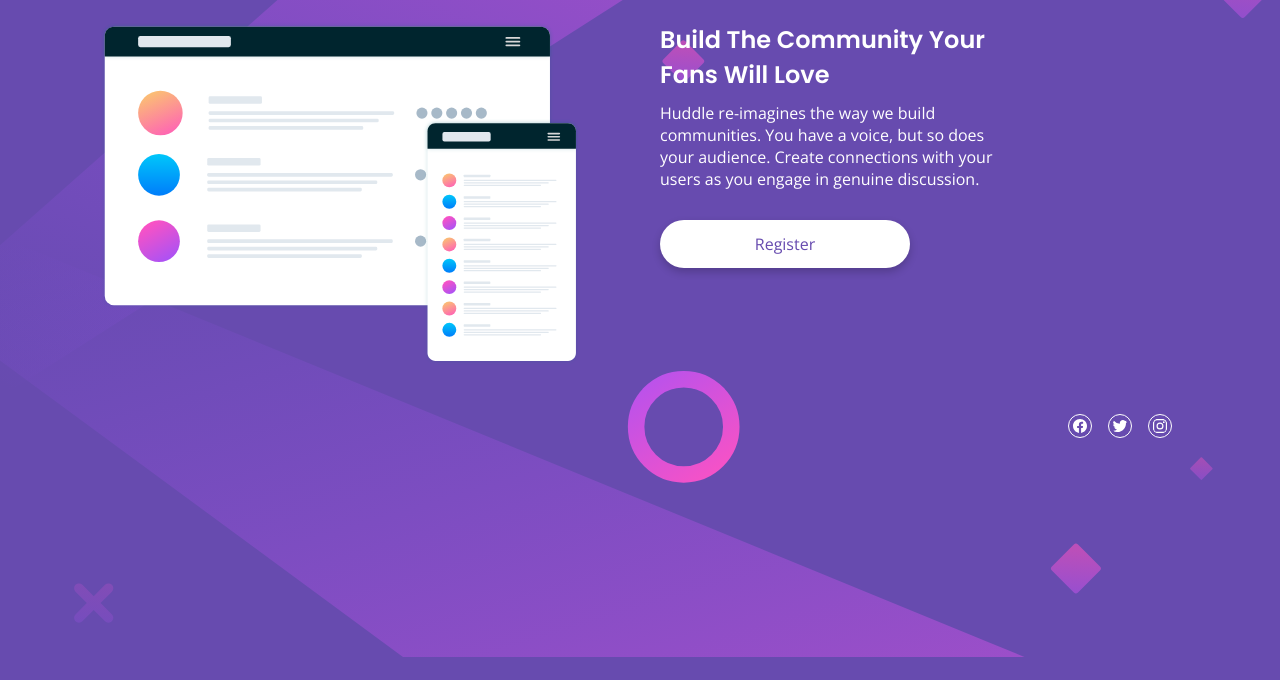
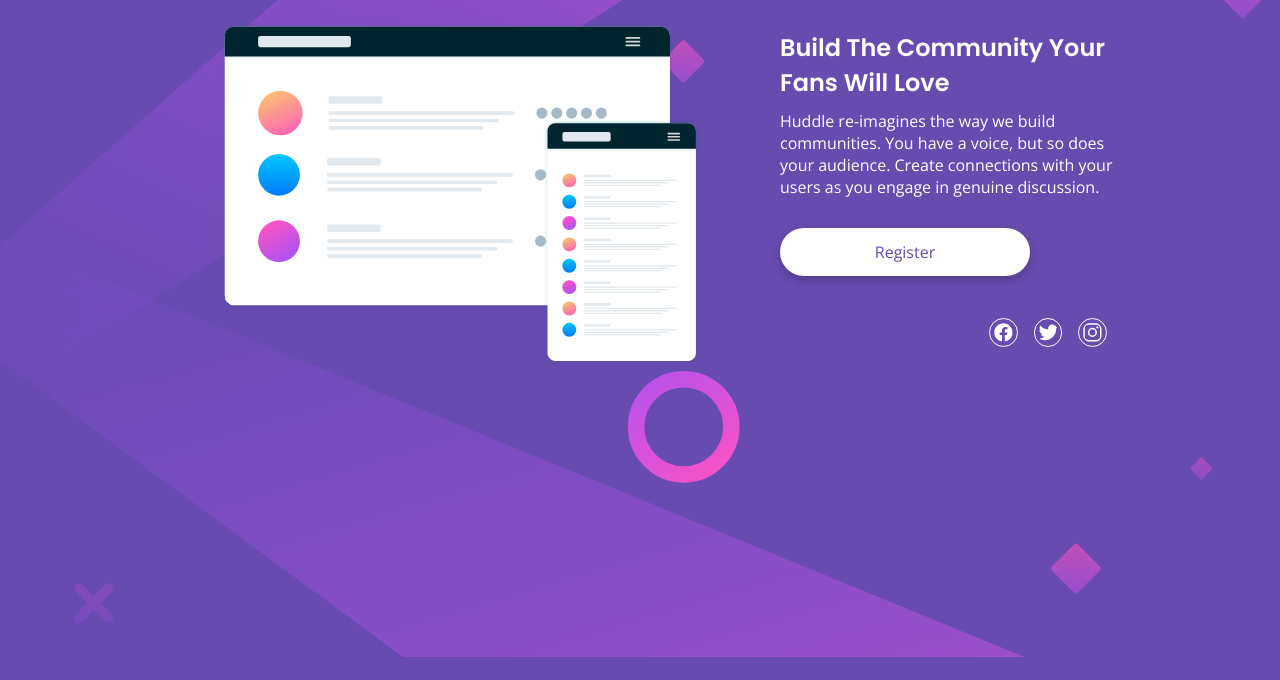
Before and after one commit to LMCEDevHub/markup_01, a plain HTML site: page index.html in a window 1280 px wide. Shown: the part 120-800 px from the top of the page. Drawn offline with nearby package versions, Linux system fonts and the light colour scheme.

Commit message:
html updated (div conainer on main and footer) CSS updated (Container styles)

```diff
--- a/css/style.css
+++ b/css/style.css
@@ -119,6 +119,7 @@
   body {
     display: flex;
     background-image: url(../images/bg-desktop.svg);
+    max-height: fit-content;
     background-size: cover;
     background-repeat: no-repeat;
     justify-content: center;
@@ -129,12 +130,13 @@
     width: 50%;
   }
 
-  .main {
+  .container {
     align-self: center;
     width: 30%;
   }
 
   .hero {
+    margin-top: 100px;
     text-align: left;
     width: 100%;
   }
@@ -163,12 +165,12 @@
 
   .socials {
     align-self: flex-end;
-    width: 20%;
-    margin: 0;
+    width: 40%;
+    margin-left: auto;
   }
 
   .socials__container {
     margin: 2px;
-    width: 10%;
+    width: 20%;
   }
 }
--- a/index.html
+++ b/index.html
@@ -35,6 +35,7 @@
           class="header__image" />
       </figure>
     </header>
+    <div class="container">
     <main class="main">
       <section class="hero">
         <h2 class="hero__title">Build The Community Your Fans Will Love</h2>
@@ -46,7 +47,6 @@
         <a href="#" class="hero__btn">Register</a>
       </section>
     </main>
-
     <footer class="socials">
       <svg class="socials__container">
         <a href="#">
@@ -66,5 +66,6 @@
         </a>
       </svg>
     </footer>
+    </div>
   </body>
 </html>
```
